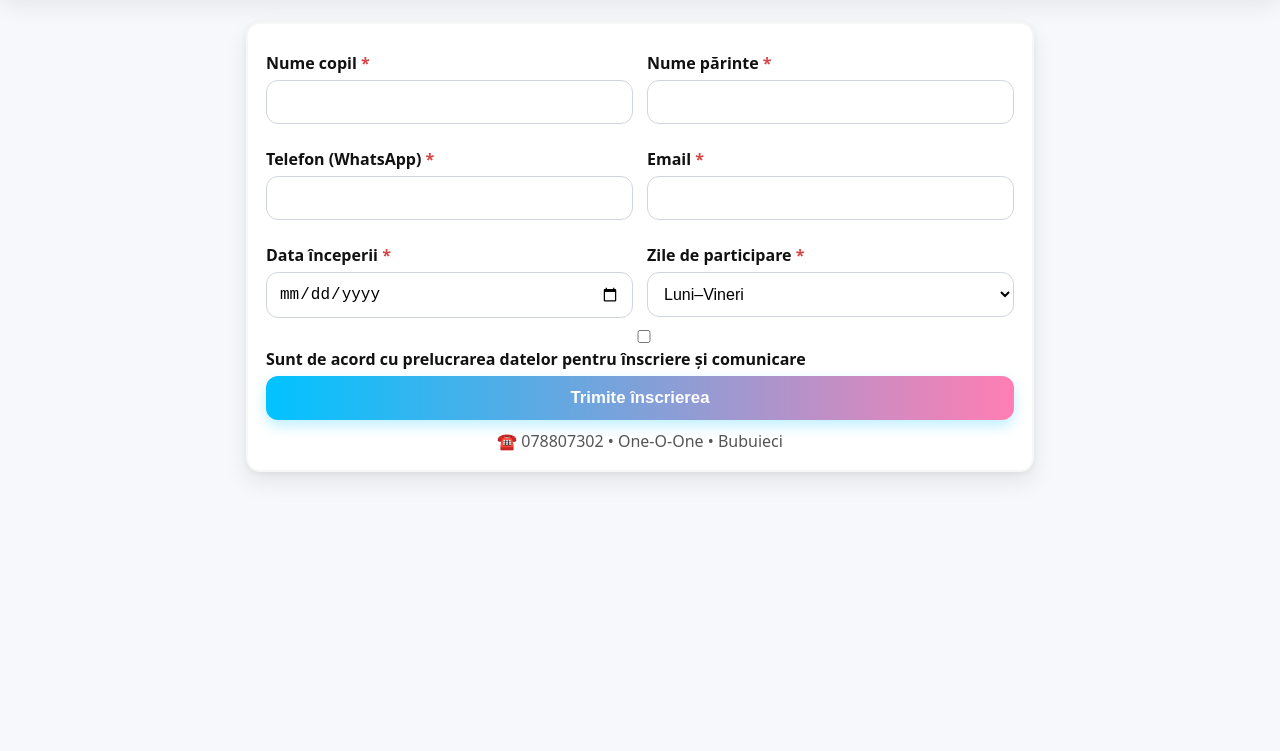
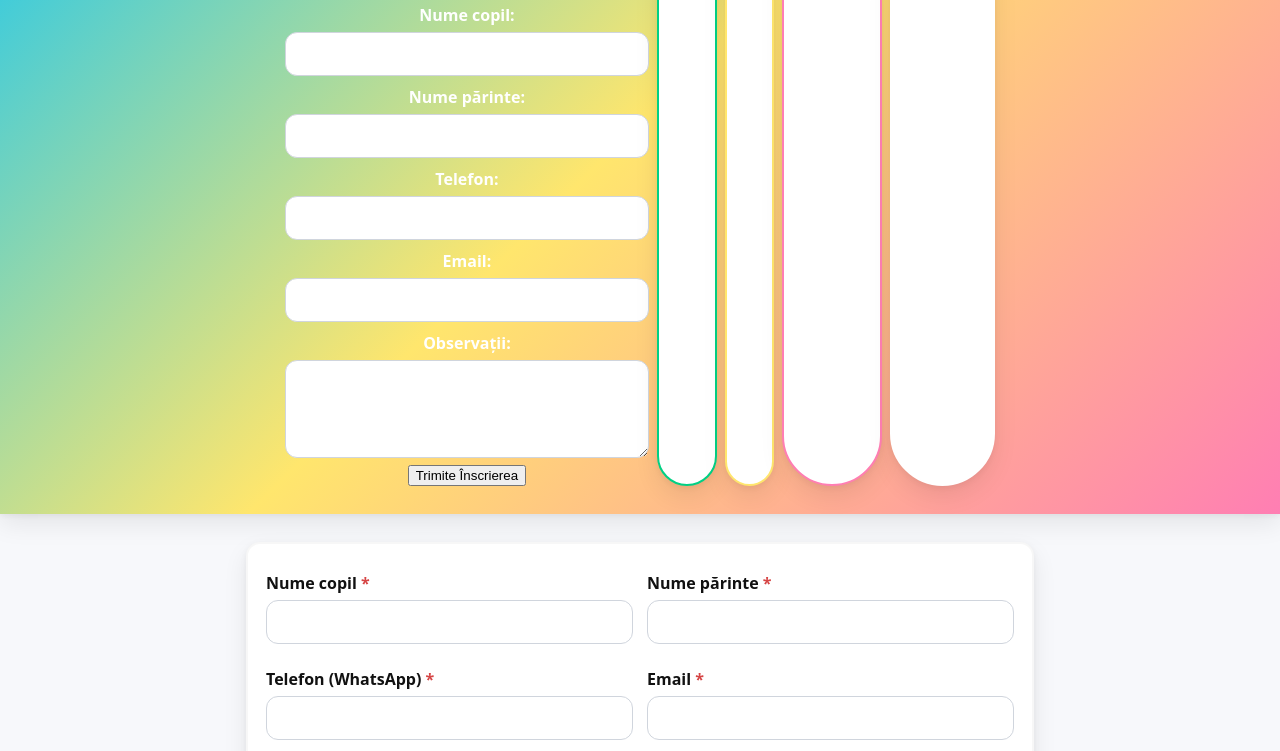
Before and after one commit to floreanatalia123-ux/inscrieri, a plain HTML site: page index.html in a window 1280 px wide. Shown: the part 270-1021 px from the top of the page. Before the commit the page ends 800 px from the top, so only its background shows below. Drawn offline with Linux system fonts and the light colour scheme.

Commit message:
Update index.html

```diff
--- a/index.html
+++ b/index.html
@@ -67,7 +67,37 @@ button.cta:hover{filter:brightness(.98); transform: translateY(-1px)}
     <img src="Logo-1.JPG" alt="One‑O‑One Logo">
     <h1>Înscriere – Program Prelungit</h1>
     <p>🕛 12:00–17:30 • Din 1 septembrie • 🍎 Gustare inclusă</p>
-    <div class="badges">
+    <div class="badges"> <!-- FORMULAR ÎNSCRIERE -->
+<section class="form-section">
+  <h2>Formular de Înscriere</h2>
+  <form action="https://formsubmit.co/EMAIL_TAU" method="POST">
+
+    <label for="nume">Nume copil:</label>
+    <input type="text" id="nume" name="nume" required>
+
+    <label for="parinte">Nume părinte:</label>
+    <input type="text" id="parinte" name="parinte" required>
+
+    <label for="telefon">Telefon:</label>
+    <input type="tel" id="telefon" name="telefon" required>
+
+    <label for="email">Email:</label>
+    <input type="email" id="email" name="email" required>
+
+    <label for="mesaj">Observații:</label>
+    <textarea id="mesaj" name="mesaj" rows="4"></textarea>
+
+    <button type="submit">Trimite Înscrierea</button>
+
+    <!-- Setări ascunse -->
+    <input type="hidden" name="_subject" value="Înscriere nouă la Program Prelungit!">
+    <input type="hidden" name="_next" value="https://USERNAME.github.io/inscrieri/multumim.html">
+    <input type="hidden" name="_captcha" value="false">
+    <input type="text" name="_honey" style="display:none">
+
+  </form>
+</section>
+
       <span class="badge badge--leaf">Teme</span>
       <span class="badge badge--warm">Șah</span>
       <span class="badge badge--accent">Gimnastică</span>
```
